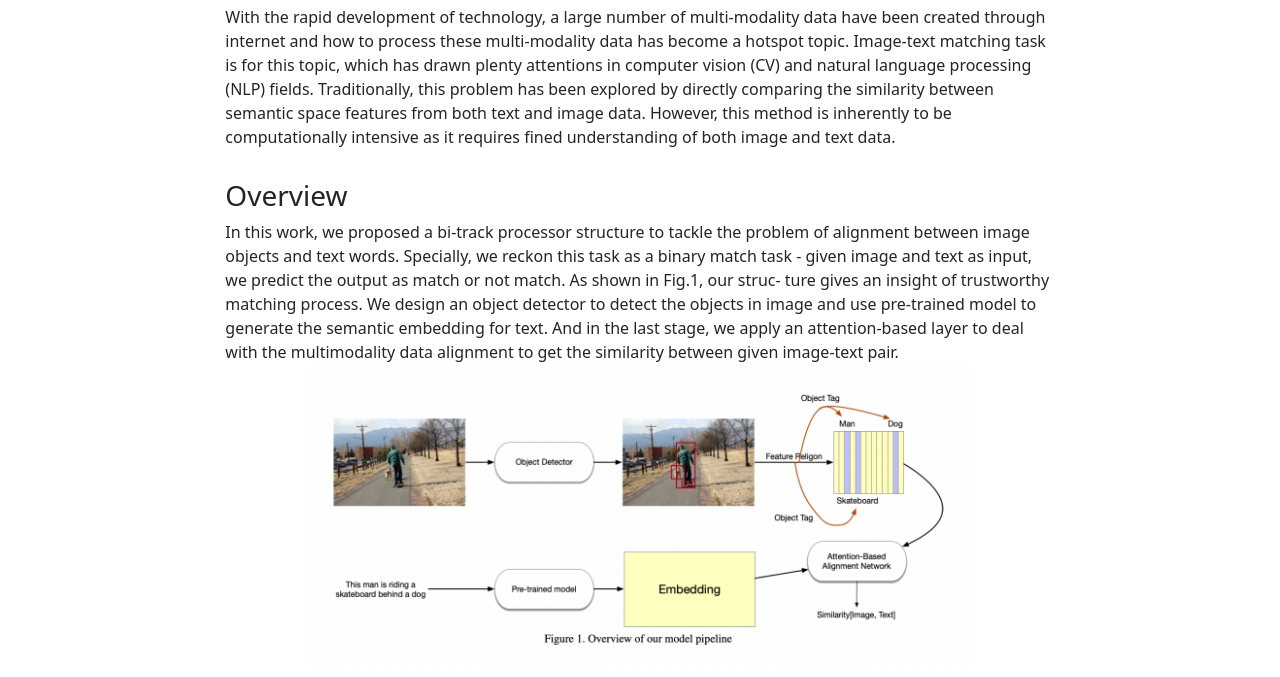
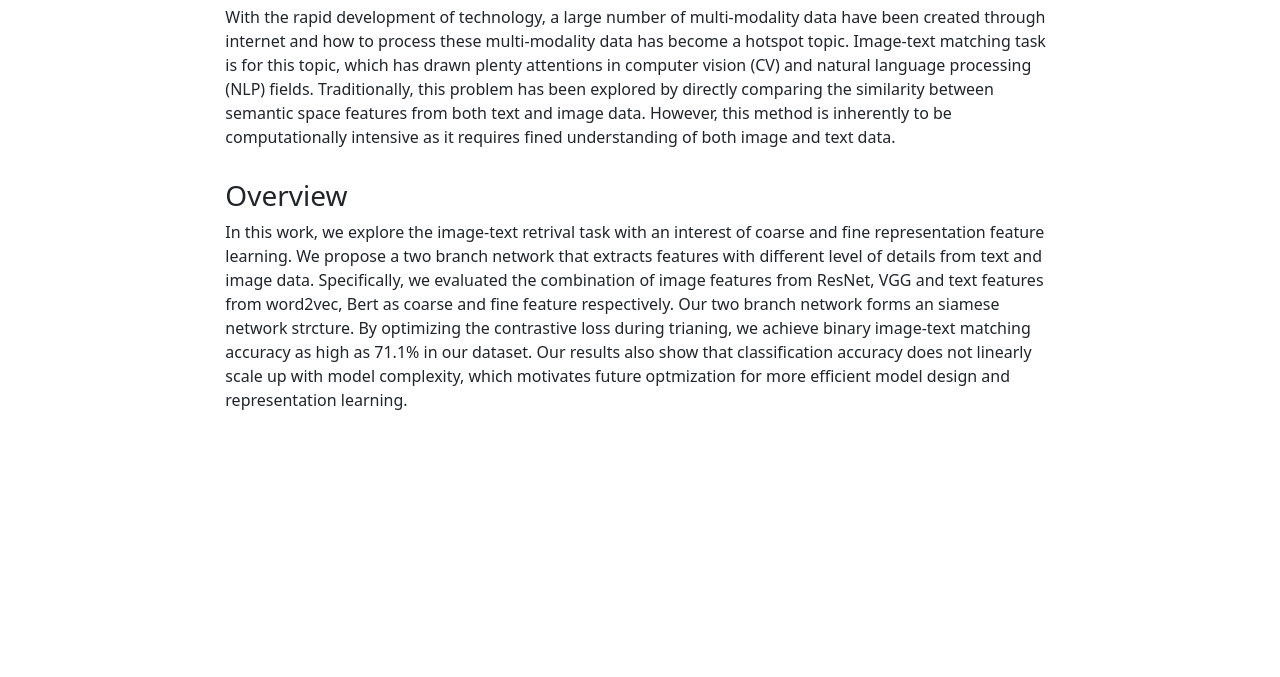
Before and after one commit to zhou60371/CS539_final_proj, a plain HTML site: page index.html in a window 1280 px wide. Shown: the part 123-800 px from the top of the page. Drawn offline with nearby package versions, Linux system fonts and the light colour scheme.

Commit message:
Update index.html

```diff
--- a/index.html
+++ b/index.html
@@ -70,21 +70,18 @@
             </div>
             <p class="h3" style="padding-top: 30px;">Overview</p>
             <div>
-                In this work, we proposed a bi-track processor structure
-                to tackle the problem of alignment between image objects
-                and text words. Specially, we reckon this task as a binary
-                match task - given image and text as input, we predict the
-                output as match or not match. As shown in Fig.1, our struc-
-                ture gives an insight of trustworthy matching process. We
-                design an object detector to detect the objects in image and
-                use pre-trained model to generate the semantic embedding
-                for text. And in the last stage, we apply an attention-based layer to deal with the multimodality data
-                alignment to get
-                the similarity between given image-text pair.
+                In this work, we explore the image-text retrival task with an interest of coarse and fine representation
+                feature learning. We propose a two branch network that extracts features with different level of details
+                from text and image data. Specifically, we evaluated the combination of image features from ResNet, VGG
+                and text features from word2vec, Bert as coarse and fine feature respectively. Our two branch network
+                forms an siamese network strcture. By optimizing the contrastive loss during trianing, we achieve binary
+                image-text matching accuracy as high as 71.1% in our dataset. Our results also show that classification
+                accuracy does not linearly scale up with model complexity, which motivates future optmization for more
+                efficient model design and representation learning.
             </div>
-            <div>
+            <!-- <div>
                 <img src="images/figure1.png" width="80%" class="rounded mx-auto d-block" alt="">
-            </div>
+            </div> -->
 
         </div>
         <div class="dataset">
```
